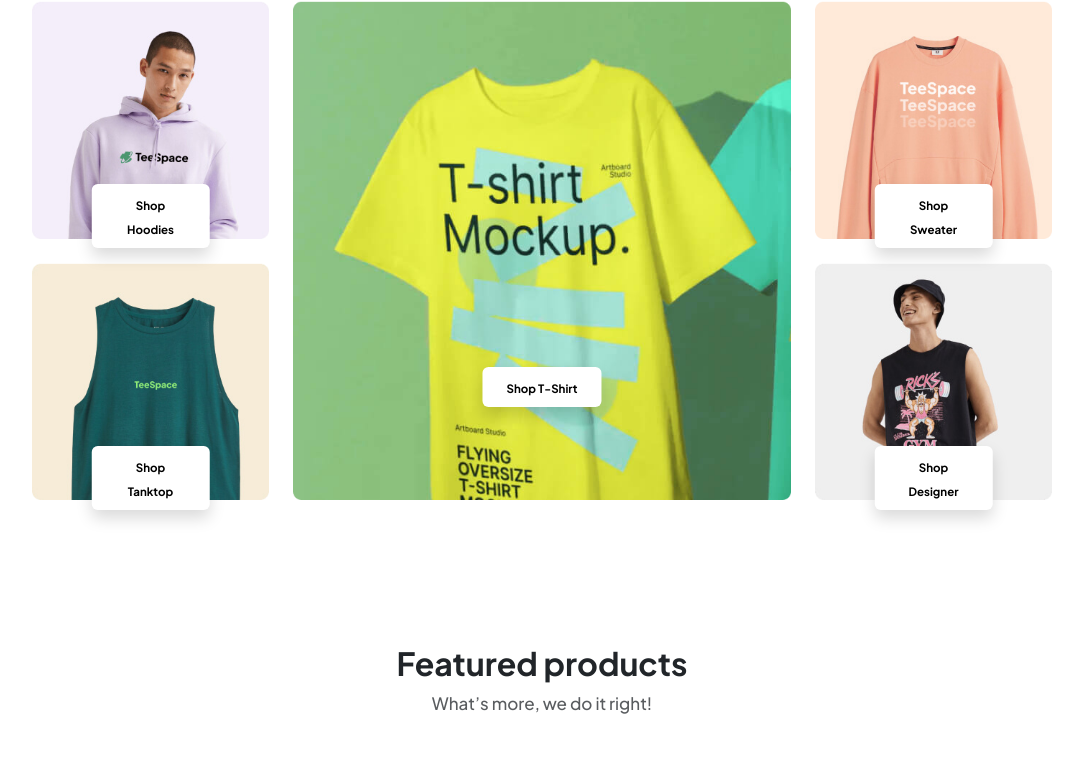
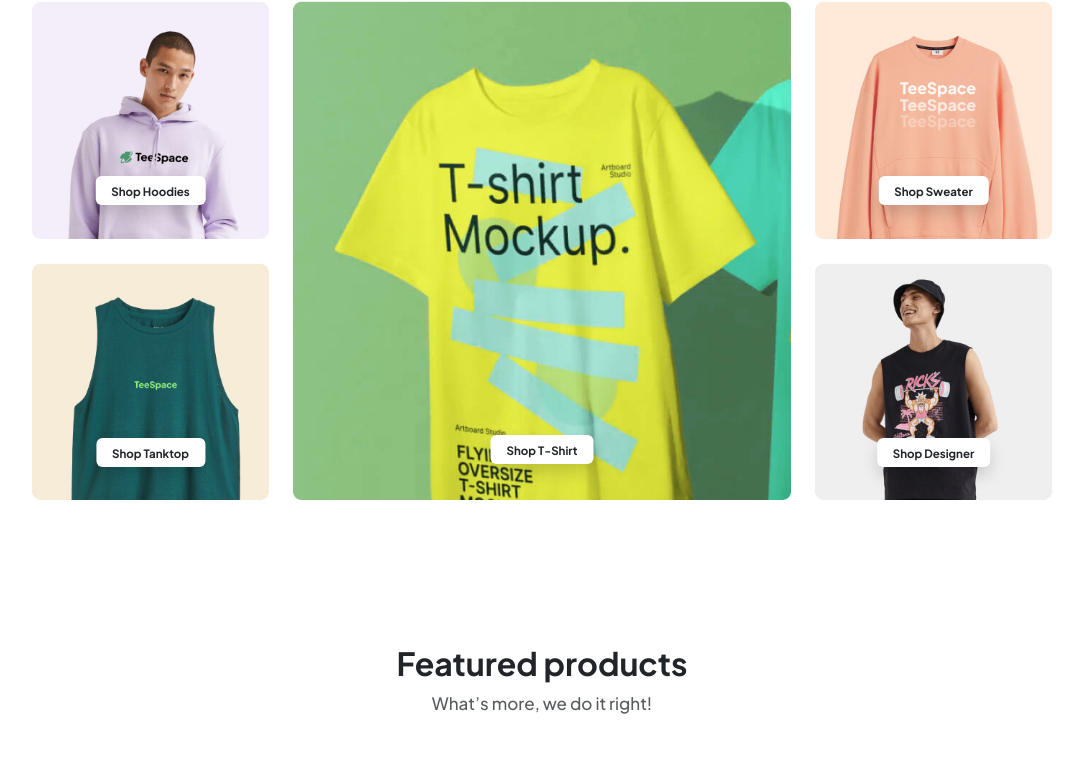
Before and after one commit to RadwaAhmed4869/online-shop, a React (Vite) app: page / in a window 1280 px wide. Shown: the part 900-1678 px from the top of the page, without its empty margins (98-1181 px from the left). Built offline with nearby package versions, Linux system fonts and the light colour scheme.

Commit message:
resize some stuff

```diff
--- a/src/components/Banner.jsx
+++ b/src/components/Banner.jsx
@@ -1,6 +1,6 @@
 export default function ({ image, header, paragraph, btnCaption }) {
   return (
-    <section id="minaspace" className="col-12 col-lg-6 position-relative">
+    <section id="minaspace" className="col-12 col-md-6 position-relative">
       <div className="position-absolute top-50 ms-5">
         <h2
           className="fw-bold"
--- a/src/components/Price.jsx
+++ b/src/components/Price.jsx
@@ -48,7 +48,7 @@ export default function Price() {
             Choose a plan and get started
           </small>
         </div>
-        <div className="row m-4 align-items-center justify-content-between">
+        <div className="row m-4 gap-2 gap-sm-0 align-items-center justify-content-center justify-content-sm-between">
           <Card plan={personalPlan} btnStyles="bg-opacity-10" />
           <Card plan={professionalPlan} btnStyles="text-light" shadow>
             <small className="bg-dark text-light rounded py-1 px-3">
--- a/src/components/Quality.jsx
+++ b/src/components/Quality.jsx
@@ -6,7 +6,7 @@ export default function Quality(){
     return (
         <div className="containe-lg px-xxl-5">
         <div className="row justify-content-around">
-            <div className="col-12 col-lg-3 py-5">
+            <div className="col-12 col-md-3 py-5">
                 <div className="row">
                 <div className="col-3"><img src={quality1}/></div>
                     <div className="col-8">
@@ -18,7 +18,7 @@ export default function Quality(){
                     </div>
                 </div>
             </div>
-            <div className="col-12 col-lg-3 py-5">
+            <div className="col-12 col-md-3 py-5">
                 <div className="row">
                     <div className="col-3"><img src={quality2}/></div>
                     <div className="col-8">
@@ -30,7 +30,7 @@ export default function Quality(){
                     </div>
                 </div>
             </div>
-            <div className="col-12 col-lg-3 py-5">
+            <div className="col-12 col-md-3 py-5">
                 <div className="row">
                     <div className="col-3"><img src={quality3}/></div>
                     <div className="col-8">
--- a/src/components/Shop.jsx
+++ b/src/components/Shop.jsx
@@ -10,17 +10,17 @@ export default function Shop() {
   return (
     <section id="shop" className="container-lg px-xxl-5">
       <div className="text-center p-5">
-        <div className="row justify-content-between">
-          <div className="col-8 col-lg-3">
-            <ShopProduct image={product1} btnCaption="Shop Hoodies" />
-            <ShopProduct image={product2} btnCaption="Shop Tanktop" />
+        <div className="row justify-content-center justify-content-md-between">
+          <div className="col-8 col-md-3">
+            <ShopProduct image={product1} btnCaption="Shop Hoodies" topPercentage="67%" />
+            <ShopProduct image={product2} btnCaption="Shop Tanktop" topPercentage="67%" />
           </div>
-          <div className="col-8 col-lg-6">
-            <ShopProduct image={product3} btnCaption="Shop T-Shirt" />
+          <div className="col-8 col-md-6">
+            <ShopProduct image={product3} btnCaption="Shop T-Shirt" topPercentage="83%" />
           </div>
-          <div className="col-8 col-lg-3">
-            <ShopProduct image={product4} btnCaption="Shop Sweater" />
-            <ShopProduct image={product5} btnCaption="Shop Designer" />
+          <div className="col-8 col-md-3">
+            <ShopProduct image={product4} btnCaption="Shop Sweater" topPercentage="67%" />
+            <ShopProduct image={product5} btnCaption="Shop Designer" topPercentage="67%" />
           </div>
         </div>
       </div>
--- a/src/components/ShopProduct.jsx
+++ b/src/components/ShopProduct.jsx
@@ -1,16 +1,16 @@
-export default function ShopProduct({ image, btnCaption }) {
+export default function ShopProduct({ image, btnCaption, topPercentage }) {
   return (
     <div className="position-relative">
       <button
-        className="position-absolute rounded shadow border-0 bg-white py-2 px-4"
+        className="btn btn-sm position-absolute rounded shadow border-0 bg-white"
         style={{
-          top: "70%",
+          top: `${topPercentage}`,
           left: "50%",
           transform: "translate(-50%)",
           zIndex: "2",
         }}
       >
-        <small className="fw-bold" style={{ fontSize: "11.5px" }}>
+        <small className="fw-bold text-nowrap py-2 px-2" style={{ fontSize: "11.5px" }}>
           {btnCaption}
         </small>
       </button>
```
